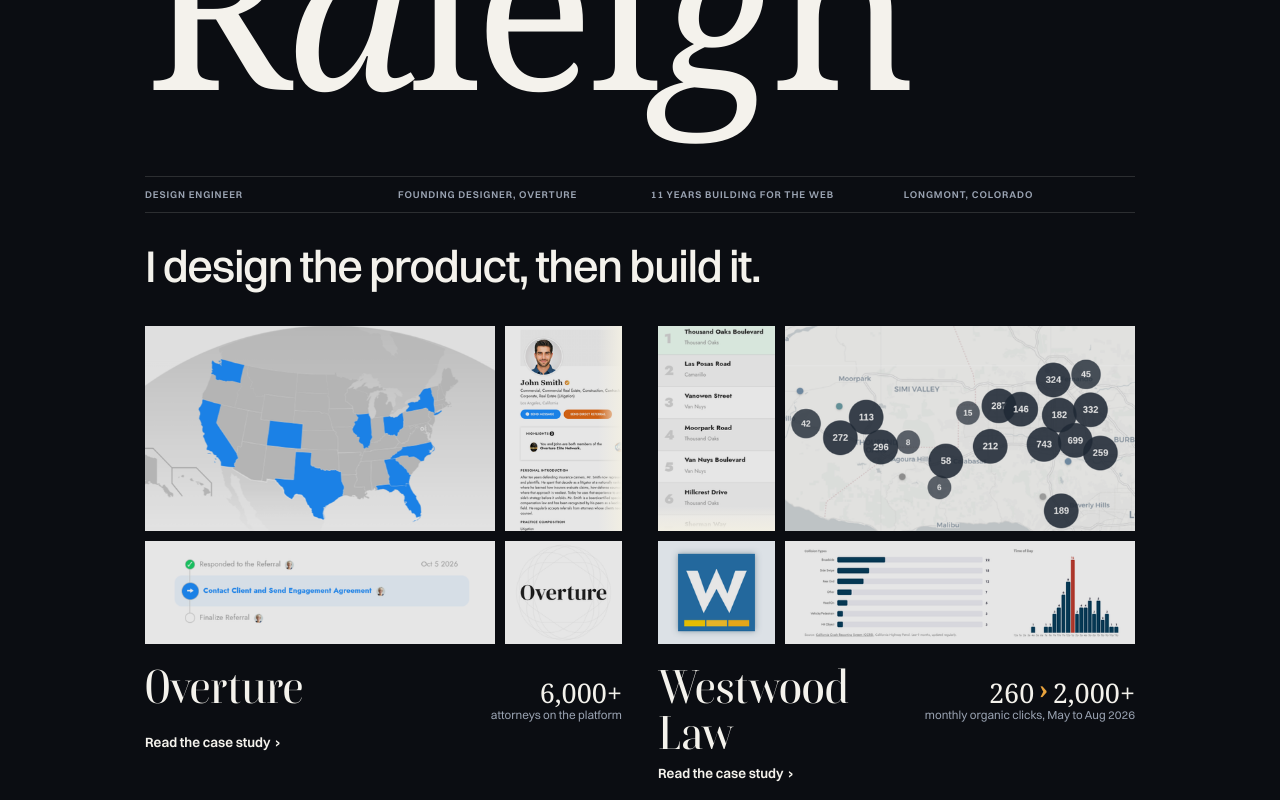
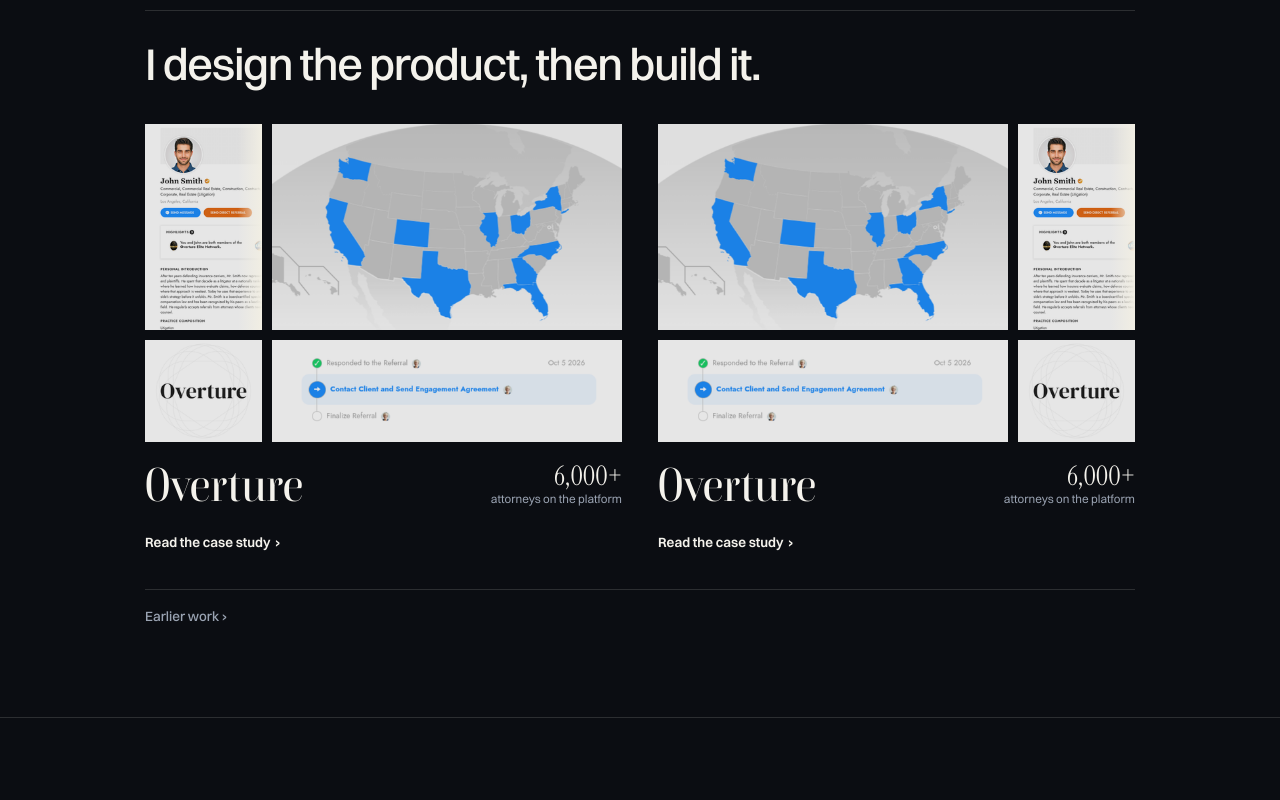
Before and after one commit to NickRaleigh/nickraleigh-com, a Next.js app: page / in a window 1280 px wide. Shown: the part 440-1240 px from the top of the page. Built offline with nearby package versions, Linux system fonts and the light colour scheme.

Commit message:
progress

```diff
--- a/src/app/content.ts
+++ b/src/app/content.ts
@@ -16,4 +16,74 @@ export const homeContent: HomepageContent = {
     ],
     tagLine: "I design the product, then build it.",
   },
+  mosaics: [
+    {
+      title: "Overture",
+      link: "/work/overture",
+      imgs: [
+        {
+          src: "/uploads/overture/mosaic-large@1x.webp",
+          alt: "Coverage map of US states with active Overture attorneys",
+          width: 542,
+          height: 312,
+        },
+        {
+          src: "/uploads/overture/mosaic-tall@1x.webp?v=1791576132",
+          alt: "An attorney's profile page on Overture",
+          width: 176,
+          height: 313,
+        },
+        {
+          src: "/uploads/overture/mosaic-wide@1x.webp?v=1791478611",
+          alt: "Referral status tracker showing the steps of a referral",
+          width: 542,
+          height: 151,
+        },
+        {
+          src: "/uploads/overture/mosaic-square@1x.webp?v=1791478611",
+          alt: "The Overture wordmark",
+          width: 177,
+          height: 148,
+        },
+      ],
+      stat: {
+        title: "6,000+",
+        description: "attorneys on the platform",
+      },
+    },
+    {
+      title: "Overture",
+      link: "/work/westwood",
+      imgs: [
+        {
+          src: "/uploads/overture/mosaic-large@1x.webp",
+          alt: "Coverage map of US states with active Overture attorneys",
+          width: 542,
+          height: 312,
+        },
+        {
+          src: "/uploads/overture/mosaic-tall@1x.webp?v=1791576132",
+          alt: "An attorney's profile page on Overture",
+          width: 176,
+          height: 313,
+        },
+        {
+          src: "/uploads/overture/mosaic-wide@1x.webp?v=1791478611",
+          alt: "Referral status tracker showing the steps of a referral",
+          width: 542,
+          height: 151,
+        },
+        {
+          src: "/uploads/overture/mosaic-square@1x.webp?v=1791478611",
+          alt: "The Overture wordmark",
+          width: 177,
+          height: 148,
+        },
+      ],
+      stat: {
+        title: "6,000+",
+        description: "attorneys on the platform",
+      },
+    },
+  ],
 };
--- a/src/app/page.tsx
+++ b/src/app/page.tsx
@@ -1,5 +1,6 @@
 import { homeContent } from "./content";
 import { toLowerHyphenCase } from "@/utils/helpers";
+import { Mosaic } from "@/components/Mosaic";
 
 type ItalicProps = {
   readonly text: string;
@@ -16,7 +17,7 @@ function ItalicName({ text, lettersIndex }: ItalicProps) {
 }
 
 export default function Home() {
-  const { hero } = homeContent;
+  const { hero, mosaics } = homeContent;
   return (
     <>
       <header className="hero">
@@ -53,136 +54,137 @@ export default function Home() {
         </div>
 
         <div className="wrap">
-          <div className="mosaic-cards">
-            <a className="mosaic-card" href="/work/overture">
-              <div className="mosaic">
-                <span className="mosaic__pane mosaic__pane--large">
-                  <img
-                    src="/uploads/overture/mosaic-large@1x.webp?v=1791478611"
-                    srcSet="/uploads/overture/mosaic-large@1x.webp?v=1791478611 1x, /uploads/overture/mosaic-large.webp?v=1791478611 2x"
-                    width="542"
-                    height="312"
-                    alt="Coverage map of US states with active Overture attorneys"
-                    loading="eager"
-                    decoding="async"
-                  />
-                </span>
-                <span className="mosaic__pane mosaic__pane--tall mosaic__pane--fade-right">
-                  <img
-                    src="/uploads/overture/mosaic-tall@1x.webp?v=1791576132"
-                    srcSet="/uploads/overture/mosaic-tall@1x.webp?v=1791576132 1x, /uploads/overture/mosaic-tall.webp?v=1791576132 2x"
-                    width="176"
-                    height="313"
-                    alt="An attorney&#039;s profile page on Overture"
-                    loading="eager"
-                    decoding="async"
-                  />
-                </span>
-                <span className="mosaic__pane mosaic__pane--wide">
-                  <img
-                    src="/uploads/overture/mosaic-wide@1x.webp?v=1791478611"
-                    srcSet="/uploads/overture/mosaic-wide@1x.webp?v=1791478611 1x, /uploads/overture/mosaic-wide.webp?v=1791478611 2x"
-                    width="542"
-                    height="151"
-                    alt="Referral status tracker showing the steps of a referral"
-                    loading="eager"
-                    decoding="async"
-                  />
-                </span>
-                <span className="mosaic__pane mosaic__pane--square">
-                  <img
-                    src="/uploads/overture/mosaic-square@1x.webp?v=1791478611"
-                    srcSet="/uploads/overture/mosaic-square@1x.webp?v=1791478611 1x, /uploads/overture/mosaic-square.webp?v=1791478611 2x"
-                    width="177"
-                    height="148"
-                    alt="The Overture wordmark"
-                    loading="eager"
-                    decoding="async"
-                  />
-                </span>
-              </div>
-              <div className="mosaic-card__text">
-                <div className="mosaic-card__row">
-                  <span className="mosaic-card__title">Overture</span>
-                  <span className="mosaic-card__highlight">
-                    <span className="mosaic-card__highlight-value">6,000+</span>
-                    <span className="mosaic-card__highlight-label">
-                      attorneys on the platform
-                    </span>
-                  </span>
-                </div>
-                <span className="mosaic-card__cta">
-                  Read the case study{" "}
-                  <span className="mosaic-card__arrow">&rsaquo;</span>
-                </span>
-              </div>
-            </a>
-            <a className="mosaic-card" href="/work/car-accident-reporting-app">
-              <div className="mosaic mosaic--mirror">
-                <span className="mosaic__pane mosaic__pane--large">
-                  <img
-                    src="/uploads/car-accident-reporting-app/mosaic-large@1x.webp?v=1791478611"
-                    srcSet="/uploads/car-accident-reporting-app/mosaic-large@1x.webp?v=1791478611 1x, /uploads/car-accident-reporting-app/mosaic-large.webp?v=1791478611 2x"
-                    width="542"
-                    height="312"
-                    alt="Map of reported crashes clustered by location"
-                    loading="eager"
-                    decoding="async"
-                  />
-                </span>
-                <span className="mosaic__pane mosaic__pane--tall mosaic__pane--fade-bottom">
-                  <img
-                    src="/uploads/car-accident-reporting-app/mosaic-tall@1x.webp?v=1791478611"
-                    srcSet="/uploads/car-accident-reporting-app/mosaic-tall@1x.webp?v=1791478611 1x, /uploads/car-accident-reporting-app/mosaic-tall.webp?v=1791478611 2x"
-                    width="176"
-                    height="313"
-                    alt="Ranked list of the most dangerous roads by crash count"
-                    loading="eager"
-                    decoding="async"
-                  />
-                </span>
-                <span className="mosaic__pane mosaic__pane--wide">
-                  <img
-                    src="/uploads/car-accident-reporting-app/mosaic-wide@1x.webp?v=1791478611"
-                    srcSet="/uploads/car-accident-reporting-app/mosaic-wide@1x.webp?v=1791478611 1x, /uploads/car-accident-reporting-app/mosaic-wide.webp?v=1791478611 2x"
-                    width="542"
-                    height="151"
-                    alt="Charts of collision types and crash time of day"
-                    loading="eager"
-                    decoding="async"
-                  />
-                </span>
-                <span className="mosaic__pane mosaic__pane--square">
-                  <img
-                    src="/uploads/car-accident-reporting-app/mosaic-square@1x.webp?v=1791478611"
-                    srcSet="/uploads/car-accident-reporting-app/mosaic-square@1x.webp?v=1791478611 1x, /uploads/car-accident-reporting-app/mosaic-square.webp?v=1791478611 2x"
-                    width="177"
-                    height="148"
-                    alt="The Westwood Law logo"
-                    loading="eager"
-                    decoding="async"
-                  />
-                </span>
-              </div>
-              <div className="mosaic-card__text">
-                <div className="mosaic-card__row">
-                  <span className="mosaic-card__title">Westwood Law</span>
-                  <span className="mosaic-card__highlight">
-                    <span className="mosaic-card__highlight-value">
-                      260<span className="arrow">›</span>2,000+
-                    </span>
-                    <span className="mosaic-card__highlight-label">
-                      monthly organic clicks, May to Aug 2026
-                    </span>
-                  </span>
-                </div>
-                <span className="mosaic-card__cta">
-                  Read the case study{" "}
-                  <span className="mosaic-card__arrow">&rsaquo;</span>
-                </span>
-              </div>
-            </a>
-          </div>
+          <Mosaic content={mosaics} />
+          {/* <div className="mosaic-cards"> */}
+          {/*   <a className="mosaic-card" href="/work/overture"> */}
+          {/*     <div className="mosaic"> */}
+          {/*       <span className="mosaic__pane mosaic__pane--large"> */}
+          {/*         <img */}
+          {/*           src="/uploads/overture/mosaic-large@1x.webp?v=1791478611" */}
+          {/*           srcSet="/uploads/overture/mosaic-large@1x.webp?v=1791478611 1x, /uploads/overture/mosaic-large.webp?v=1791478611 2x" */}
+          {/*           width="542" */}
+          {/*           height="312" */}
+          {/*           alt="Coverage map of US states with active Overture attorneys" */}
+          {/*           loading="eager" */}
+          {/*           decoding="async" */}
+          {/*         /> */}
+          {/*       </span> */}
+          {/*       <span className="mosaic__pane mosaic__pane--tall mosaic__pane--fade-right"> */}
+          {/*         <img */}
+          {/*           src="/uploads/overture/mosaic-tall@1x.webp?v=1791576132" */}
+          {/*           srcSet="/uploads/overture/mosaic-tall@1x.webp?v=1791576132 1x, /uploads/overture/mosaic-tall.webp?v=1791576132 2x" */}
+          {/*           width="176" */}
+          {/*           height="313" */}
+          {/*           alt="An attorney&#039;s profile page on Overture" */}
+          {/*           loading="eager" */}
+          {/*           decoding="async" */}
+          {/*         /> */}
+          {/*       </span> */}
+          {/*       <span className="mosaic__pane mosaic__pane--wide"> */}
+          {/*         <img */}
+          {/*           src="/uploads/overture/mosaic-wide@1x.webp?v=1791478611" */}
+          {/*           srcSet="/uploads/overture/mosaic-wide@1x.webp?v=1791478611 1x, /uploads/overture/mosaic-wide.webp?v=1791478611 2x" */}
+          {/*           width="542" */}
+          {/*           height="151" */}
+          {/*           alt="Referral status tracker showing the steps of a referral" */}
+          {/*           loading="eager" */}
+          {/*           decoding="async" */}
+          {/*         /> */}
+          {/*       </span> */}
+          {/*       <span className="mosaic__pane mosaic__pane--square"> */}
+          {/*         <img */}
+          {/*           src="/uploads/overture/mosaic-square@1x.webp?v=1791478611" */}
+          {/*           srcSet="/uploads/overture/mosaic-square@1x.webp?v=1791478611 1x, /uploads/overture/mosaic-square.webp?v=1791478611 2x" */}
+          {/*           width="177" */}
+          {/*           height="148" */}
+          {/*           alt="The Overture wordmark" */}
+          {/*           loading="eager" */}
+          {/*           decoding="async" */}
+          {/*         /> */}
+          {/*       </span> */}
+          {/*     </div> */}
+          {/*     <div className="mosaic-card__text"> */}
+          {/*       <div className="mosaic-card__row"> */}
+          {/*         <span className="mosaic-card__title">Overture</span> */}
+          {/*         <span className="mosaic-card__highlight"> */}
+          {/*           <span className="mosaic-card__highlight-value">6,000+</span> */}
+          {/*           <span className="mosaic-card__highlight-label"> */}
+          {/*             attorneys on the platform */}
+          {/*           </span> */}
+          {/*         </span> */}
+          {/*       </div> */}
+          {/*       <span className="mosaic-card__cta"> */}
+          {/*         Read the case study{" "} */}
+          {/*         <span className="mosaic-card__arrow">&rsaquo;</span> */}
+          {/*       </span> */}
+          {/*     </div> */}
+          {/*   </a> */}
+          {/*   <a className="mosaic-card" href="/work/car-accident-reporting-app"> */}
+          {/*     <div className="mosaic mosaic--mirror"> */}
+          {/*       <span className="mosaic__pane mosaic__pane--large"> */}
+          {/*         <img */}
+          {/*           src="/uploads/car-accident-reporting-app/mosaic-large@1x.webp?v=1791478611" */}
+          {/*           srcSet="/uploads/car-accident-reporting-app/mosaic-large@1x.webp?v=1791478611 1x, /uploads/car-accident-reporting-app/mosaic-large.webp?v=1791478611 2x" */}
+          {/*           width="542" */}
+          {/*           height="312" */}
+          {/*           alt="Map of reported crashes clustered by location" */}
+          {/*           loading="eager" */}
+          {/*           decoding="async" */}
+          {/*         /> */}
+          {/*       </span> */}
+          {/*       <span className="mosaic__pane mosaic__pane--tall mosaic__pane--fade-bottom"> */}
+          {/*         <img */}
+          {/*           src="/uploads/car-accident-reporting-app/mosaic-tall@1x.webp?v=1791478611" */}
+          {/*           srcSet="/uploads/car-accident-reporting-app/mosaic-tall@1x.webp?v=1791478611 1x, /uploads/car-accident-reporting-app/mosaic-tall.webp?v=1791478611 2x" */}
+          {/*           width="176" */}
+          {/*           height="313" */}
+          {/*           alt="Ranked list of the most dangerous roads by crash count" */}
+          {/*           loading="eager" */}
+          {/*           decoding="async" */}
+          {/*         /> */}
+          {/*       </span> */}
+          {/*       <span className="mosaic__pane mosaic__pane--wide"> */}
+          {/*         <img */}
+          {/*           src="/uploads/car-accident-reporting-app/mosaic-wide@1x.webp?v=1791478611" */}
+          {/*           srcSet="/uploads/car-accident-reporting-app/mosaic-wide@1x.webp?v=1791478611 1x, /uploads/car-accident-reporting-app/mosaic-wide.webp?v=1791478611 2x" */}
+          {/*           width="542" */}
+          {/*           height="151" */}
+          {/*           alt="Charts of collision types and crash time of day" */}
+          {/*           loading="eager" */}
+          {/*           decoding="async" */}
+          {/*         /> */}
+          {/*       </span> */}
+          {/*       <span className="mosaic__pane mosaic__pane--square"> */}
+          {/*         <img */}
+          {/*           src="/uploads/car-accident-reporting-app/mosaic-square@1x.webp?v=1791478611" */}
+          {/*           srcSet="/uploads/car-accident-reporting-app/mosaic-square@1x.webp?v=1791478611 1x, /uploads/car-accident-reporting-app/mosaic-square.webp?v=1791478611 2x" */}
+          {/*           width="177" */}
+          {/*           height="148" */}
+          {/*           alt="The Westwood Law logo" */}
+          {/*           loading="eager" */}
+          {/*           decoding="async" */}
+          {/*         /> */}
+          {/*       </span> */}
+          {/*     </div> */}
+          {/*     <div className="mosaic-card__text"> */}
+          {/*       <div className="mosaic-card__row"> */}
+          {/*         <span className="mosaic-card__title">Westwood Law</span> */}
+          {/*         <span className="mosaic-card__highlight"> */}
+          {/*           <span className="mosaic-card__highlight-value"> */}
+          {/*             260<span className="arrow">›</span>2,000+ */}
+          {/*           </span> */}
+          {/*           <span className="mosaic-card__highlight-label"> */}
+          {/*             monthly organic clicks, May to Aug 2026 */}
+          {/*           </span> */}
+          {/*         </span> */}
+          {/*       </div> */}
+          {/*       <span className="mosaic-card__cta"> */}
+          {/*         Read the case study{" "} */}
+          {/*         <span className="mosaic-card__arrow">&rsaquo;</span> */}
+          {/*       </span> */}
+          {/*     </div> */}
+          {/*   </a> */}
+          {/* </div> */}
 
           <div className="hero__more">
             <a href="/work">Earlier work &rsaquo;</a>
--- /dev/null
+++ b/src/components/Mosaic/index.tsx
@@ -0,0 +1,57 @@
+import type { Mosaic } from "@/app/types";
+import { isEven, bem } from "@/utils/helpers";
+import Image from "next/image";
+import Link from "next/link";
+
+type MosaicProps = {
+  readonly content: Mosaic[];
+};
+
+export function Mosaic({ content }: MosaicProps) {
+  return (
+    <div className="mosaic-cards">
+      {content.map((c, i) => (
+        <Link className="mosaic-card" key={`${c}-${i}`} href={c.link}>
+          <div className={bem("mosaic", { mirror: isEven(i) })}>
+            {c.imgs.map((m, a) => (
+              <span
+                key={`${m}-${a}`}
+                className={bem("mosaic__pane", {
+                  large: a === 0,
+                  "fade-right": a === 1,
+                  wide: a === 2,
+                  square: a === 3,
+                })}
+              >
+                <Image
+                  className="nav__logo"
+                  src={m.src}
+                  alt={m.alt}
+                  width={m.width}
+                  height={m.height}
+                />
+              </span>
+            ))}
+          </div>
+          <div className="mosaic-card__text">
+            <div className="mosaic-card__row">
+              <span className="mosaic-card__title">{c.title}</span>
+              <span className="mosaic-card__highlight">
+                <span className="mosaic-card__highlight-value">
+                  {c.stat.title}
+                </span>
+                <span className="mosaic-card__highlight-label">
+                  {c.stat.description}
+                </span>
+              </span>
+            </div>
+            <span className="mosaic-card__cta">
+              Read the case study{" "}
+              <span className="mosaic-card__arrow">&rsaquo;</span>
+            </span>
+          </div>
+        </Link>
+      ))}
+    </div>
+  );
+}
--- a/src/scss/components/_mosaic.scss
+++ b/src/scss/components/_mosaic.scss
@@ -107,6 +107,7 @@
 
 .mosaic-card__row {
   display: flex;
+  flex-wrap: wrap;
   align-items: baseline;
   justify-content: space-between;
   gap: 1.6rem;
@@ -118,6 +119,9 @@
   font-weight: 500;
   line-height: 1;
   letter-spacing: -0.01em;
+  // The title holds its line; a long stat label wraps instead.
+  flex-shrink: 0;
+  white-space: nowrap;
   text-decoration-line: underline;
   text-decoration-color: transparent;
   text-underline-offset: 0.12em;
@@ -131,7 +135,10 @@
 }
 
 .mosaic-card__highlight {
-  flex-shrink: 0;
+  // Sits beside the title at its narrowest (the value), then takes the
+  // leftover width; drops below the title only when even that won't fit.
+  flex: 1 1 0;
+  min-width: min-content;
   text-align: right;
 }
 
@@ -150,7 +157,7 @@
   font-size: 1.3rem;
   color: var(--color-text-muted);
   margin-top: 0.2rem;
-  white-space: nowrap;
+  text-wrap: balance;
 }
 
 .mosaic-card__cta {
@@ -176,3 +183,36 @@
     transform: translateX(4px);
   }
 }
+
+// Side by side, the stat spans both lines (title + CTA), so a two-line label
+// runs alongside the CTA instead of pushing it down. Both cards' CTAs then
+// sit at the same height, set only by the title.
+@include media(">new-referral-bp") {
+  .mosaic-card__text {
+    display: grid;
+    grid-template-columns: auto 1fr;
+    grid-template-rows: auto 1fr;
+    column-gap: 1.6rem;
+  }
+
+  .mosaic-card__row {
+    display: contents;
+  }
+
+  .mosaic-card__title {
+    grid-area: 1 / 1;
+  }
+
+  .mosaic-card__highlight {
+    grid-area: 1 / 2 / 3 / 3;
+    align-self: baseline;
+  }
+
+  .mosaic-card__cta {
+    grid-area: 2 / 1;
+    justify-self: start;
+    align-self: start;
+    // The stat no longer sets this row's height, so restore the space it used to.
+    margin-top: 2.7rem;
+  }
+}
--- a/src/utils/helpers.ts
+++ b/src/utils/helpers.ts
@@ -1,3 +1,13 @@
 export const toLowerHyphenCase = (input: string) => {
-    return input.replaceAll(" ", "-").toLowerCase();
+  return input.replaceAll(" ", "-").toLowerCase();
+};
+
+export const isEven = (input: number): boolean => input % 2 === 0;
+
+export function bem(name: string, modifiers: Record<string, boolean>): string {
+  const entries = Object.entries(modifiers);
+  const keys = entries
+    .filter(([, value]) => value)
+    .map(([key]) => `${name}--${key}`);
+  return [name, ...keys].join(" ");
 }
```
Also changed, not shown: src/app/types.ts (+9 -0 lines), src/scss/components/_case.scss (+57 -8 lines), src/scss/settings/_typography.scss (+30 -0 lines), src/scss/settings/_variables.scss (+5 -5 lines), src/types/base.ts (+7 -2 lines), public/fonts/InstrumentSerif-Italic.woff2 (added), public/fonts/InstrumentSerif-Regular.woff2 (added), 1 other file (tests, documents, lock files or other folders).
